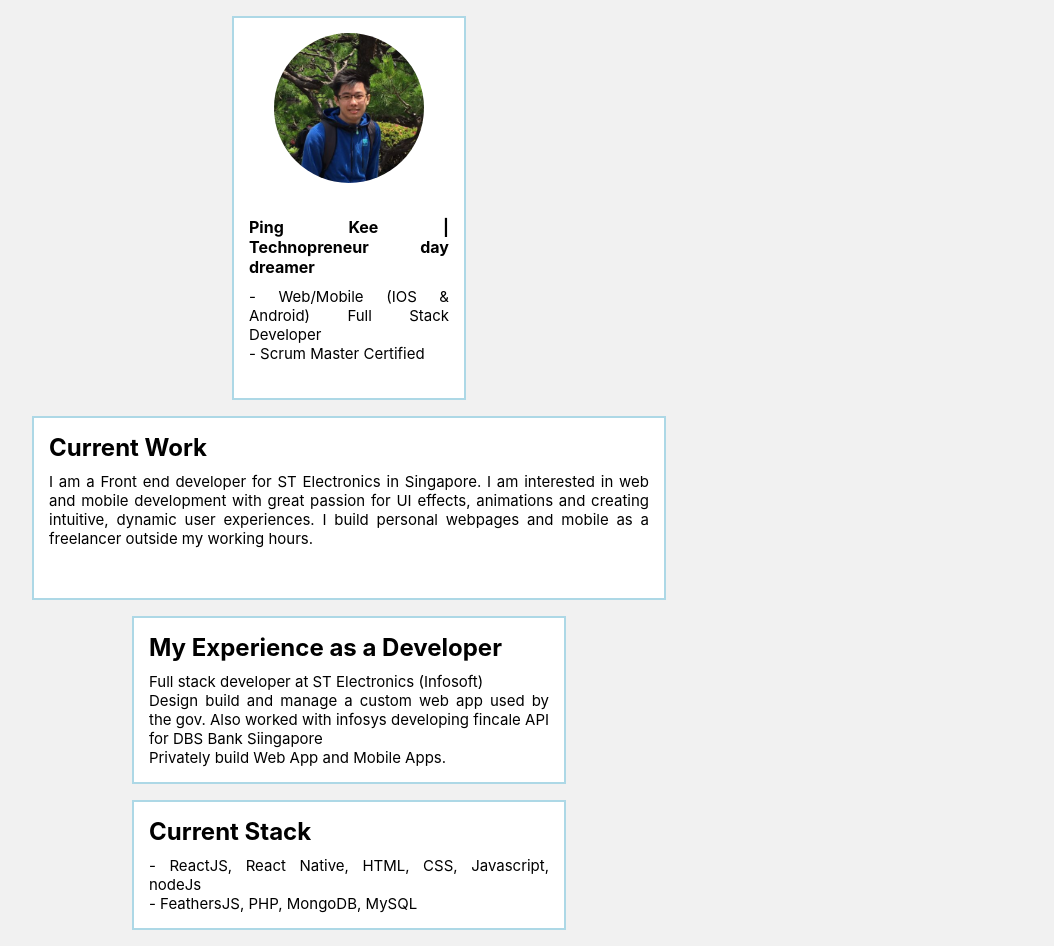
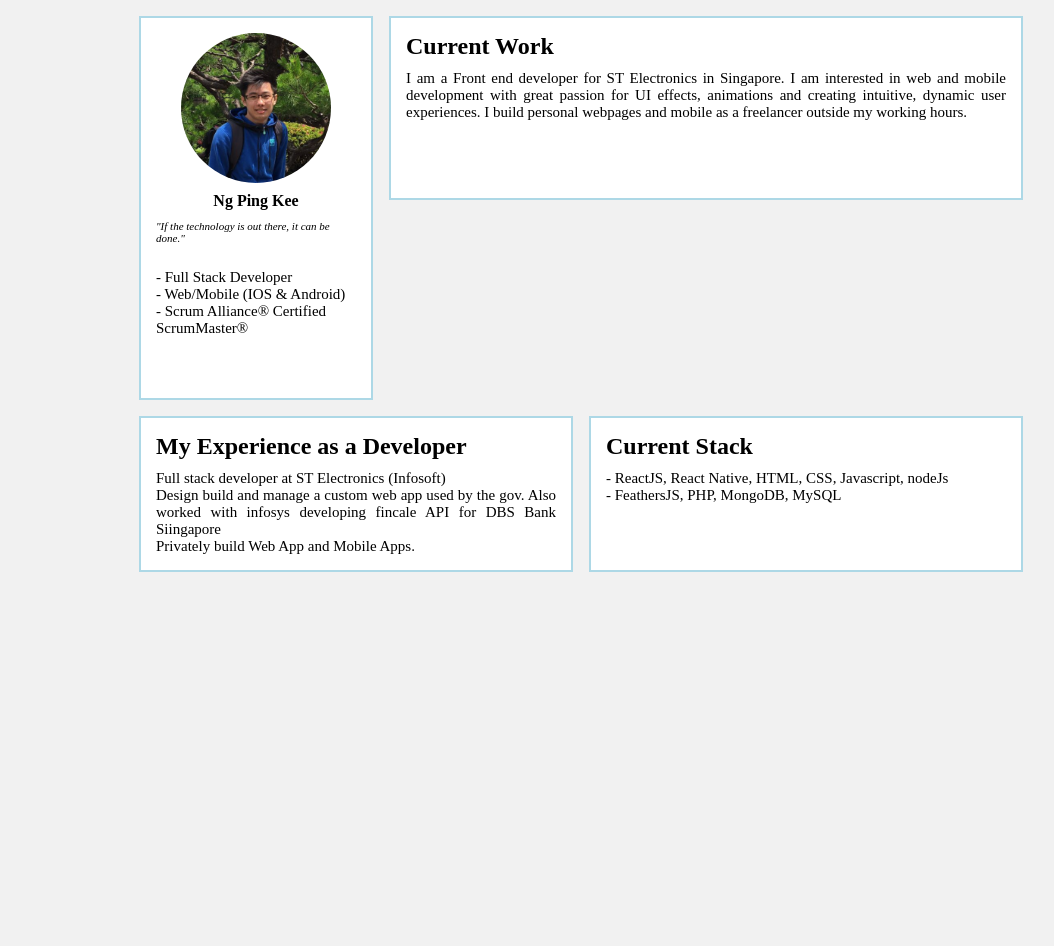
Before and after one commit to pingkee/Pkweb, a React (Create React App) app: page / in a window 1280 px wide. Shown: the whole page, without its empty margins (59-1113 px from the left). After the commit the page ends 800 px from the top, so only its background shows below. Built offline with nearby package versions, Linux system fonts and the light colour scheme.

Commit message:
refactor: edited profile header

```diff
--- a/public/index.html
+++ b/public/index.html
@@ -2,7 +2,8 @@
 <html lang="en">
   <head>
     <meta charset="utf-8" />
-    <link rel="icon" href="%PUBLIC_URL%/favicon.ico" />
+    <!-- <link rel="icon" href="%PUBLIC_URL%/favicon.ico" /> -->
+    <link rel="icon" href="%PUBLIC_URL%/K_logo.PNG" />
     <meta name="viewport" content="width=device-width, initial-scale=1" />
     <meta name="theme-color" content="#000000" />
     <meta
--- a/src/App.css
+++ b/src/App.css
@@ -37,7 +37,7 @@ header {
   justify-content: center;
   /* font-size: calc(10px + 2vmin); */
   /* font-family: 'Playfair Display', serif; */
-  font-family: 'Times New Roman';
+  font-family: '"Times New Roman", Times, serif';
   color: white;
 }
 
--- a/src/App.tsx
+++ b/src/App.tsx
@@ -36,7 +36,7 @@ const App: React.FC = () => {
       margin: '0.5rem',
       border: 'solid lightblue 2px',
       backgroundColor: 'white',
-      textAlign: 'justify',
+      // textAlign: 'justify',
       width: 200,
       height: 350,
       padding: 15
@@ -45,19 +45,29 @@ const App: React.FC = () => {
           <img
             src={require("./public/Profile.png")}
             alt="My Pic"
-            style={{ height: 150, width: 150, borderRadius: 98, marginBottom: 30, marginLeft: 25}}
+            style={{ height: 150, width: 150, borderRadius: 98, marginBottom: 5, marginLeft: 25}}
             />
         <div style={{
           fontSize: 'calc(8px + 1vmin)',
           marginBottom: 10,
+          textAlign: 'center',
           fontWeight: 'bold', }}>
-          Ping Kee | Technopreneur day dreamer
+          Ng Ping Kee
+        </div>
+        <div style={{
+          fontSize: 'calc(3px + 1vmin)',
+          marginBottom: 25,
+          fontStyle: 'italic',
+          }}>
+          "If the technology is out there, it can be done."
         </div>
         <div style={{
           fontSize: 'calc(7px + 1vmin)'}}>
-          - Web/Mobile (IOS & Android) Full Stack Developer
+          - Full Stack Developer
           <br />
-          - Scrum Master Certified
+          - Web/Mobile (IOS & Android)
+          <br />
+          - Scrum Alliance® Certified ScrumMaster®
       </div>
     </div>
   );
@@ -115,9 +125,14 @@ const App: React.FC = () => {
     <div>
       <div
         style={{
+          // display: 'flex',
+          width: 1200,
+          margin: 'auto',
+          }}>
+          <div
+          style={{
             // backgroundColor: '#282c34',
             margin: '0.5rem',
-          width: 800,
             // border: 'solid white 1px',
             // height: '80vh',
             display: 'flex',
@@ -125,6 +140,7 @@ const App: React.FC = () => {
             alignContent: 'space-between',
             alignItems: 'stretch',
             justifyContent: 'center',
+            fontFamily: '"Times New Roman", Times, serif',
             }}>
             {ProfileImage()}
             {CurrentWork()}
@@ -132,6 +148,7 @@ const App: React.FC = () => {
             {CurrentStack()}
           </div>
       </div>
+    </div>
   );
 }
 
```
Also changed, not shown: public/K_logo.png (added). Lines whose indentation alone changed are shown as unchanged.
